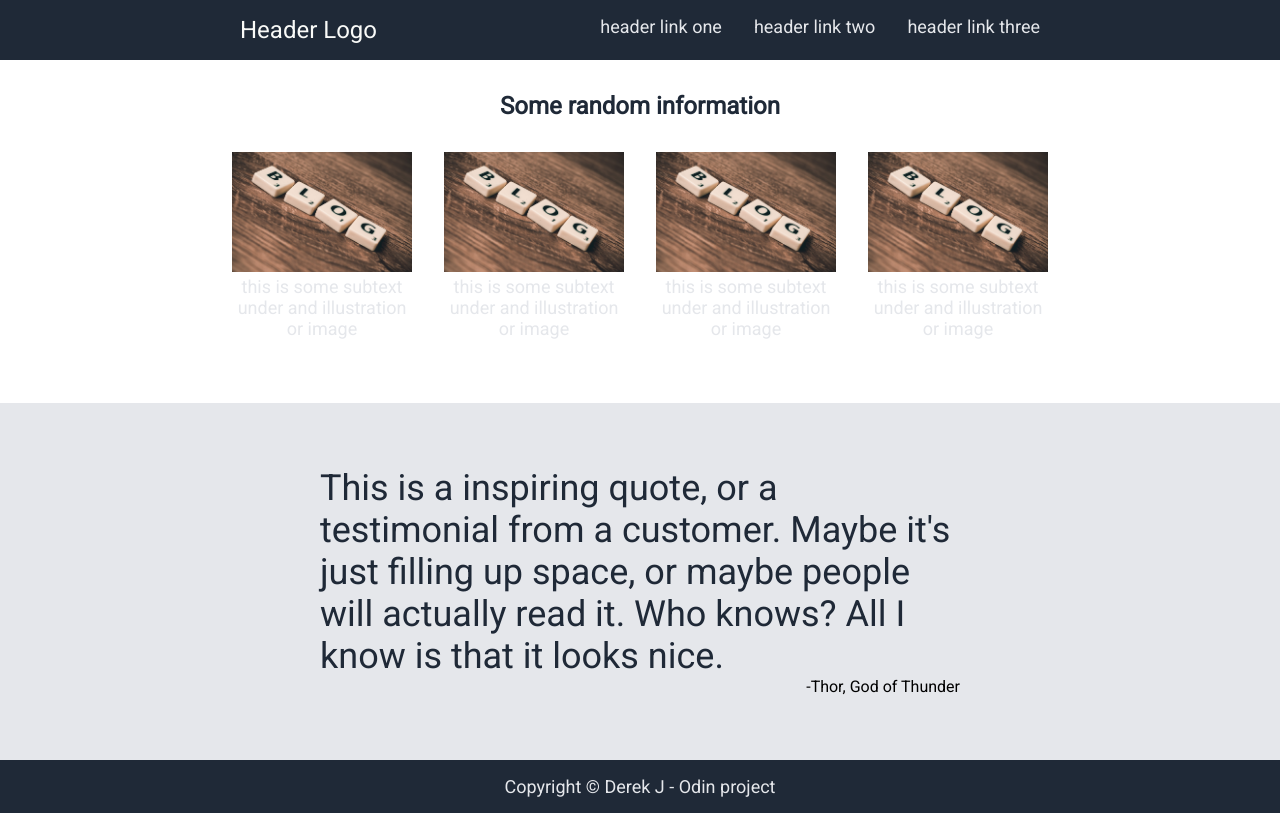
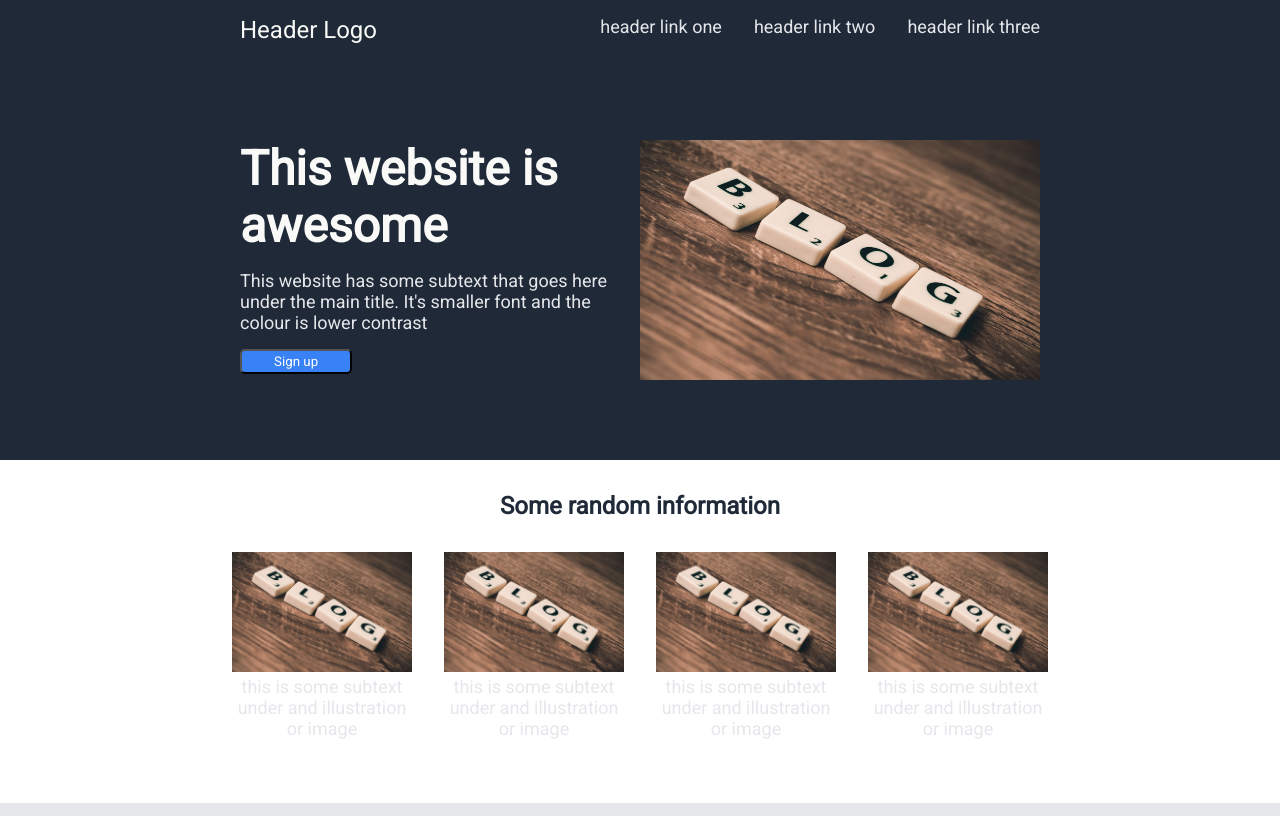
Before and after one commit to derekJ25/odin-project-practice, a plain HTML site: page mini-website-project/home.html in a window 1280 px wide. Shown: the top 816 px of the page. Drawn offline with Linux system fonts and the light colour scheme.

Commit message:
added header banner section

```diff
--- a/mini-website-project/home.html
+++ b/mini-website-project/home.html
@@ -26,17 +26,17 @@
       </div>
     </header>
 
-    <!-- <div class="introduction">
+    <div class="introduction">
       <div class="introduction-info">
         <h1 class="main-text">This website is awesome</h1>
-        <p>
+        <p class="secondary-text">
           This website has some subtext that goes here under the main title.
           It's smaller font and the colour is lower contrast
         </p>
-        <button>Sign up</button>
+        <button class="signup-button">Sign up</button>
       </div>
       <img class="image" src="img/pexels-pixabay-262508.jpg" alt="blog pic" />
-    </div> -->
+    </div>
 
     <div class="main-panel">
       <h2 class="info-header-text">Some random information</h2>
--- a/mini-website-project/styles/styles.css
+++ b/mini-website-project/styles/styles.css
@@ -51,6 +51,32 @@
   gap: 32px;
 }
 
+.introduction {
+  display: flex;
+  padding: 5rem 15rem;
+}
+
+.introduction-info {
+  max-width: 25rem;
+}
+
+.introduction-info h1,
+.introduction-info p {
+  margin-bottom: 1rem;
+}
+
+.image {
+  width: 34rem;
+  height: 15rem;
+}
+
+.signup-button {
+  color: white;
+  background-color: #3882f6;
+  border-radius: 5px;
+  padding: 0.2rem 2rem;
+}
+
 .main-panel {
   background-color: white;
 }
```
